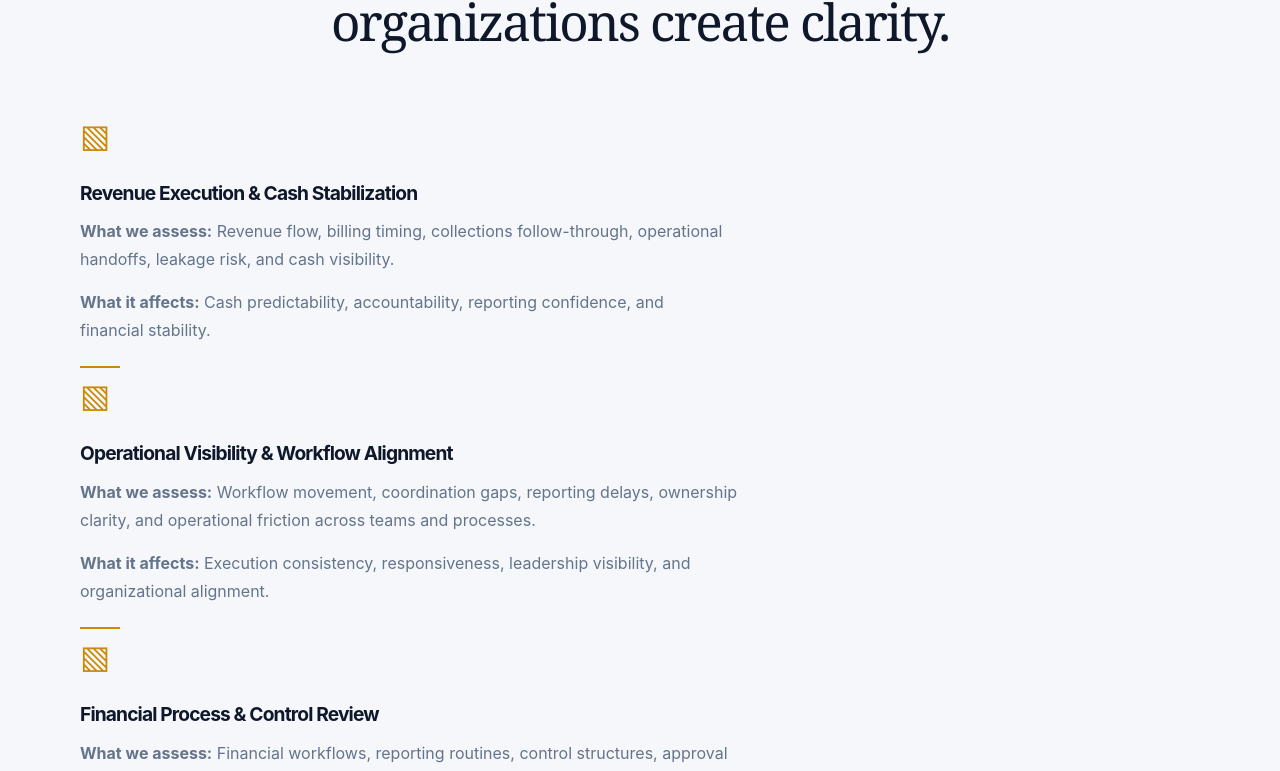
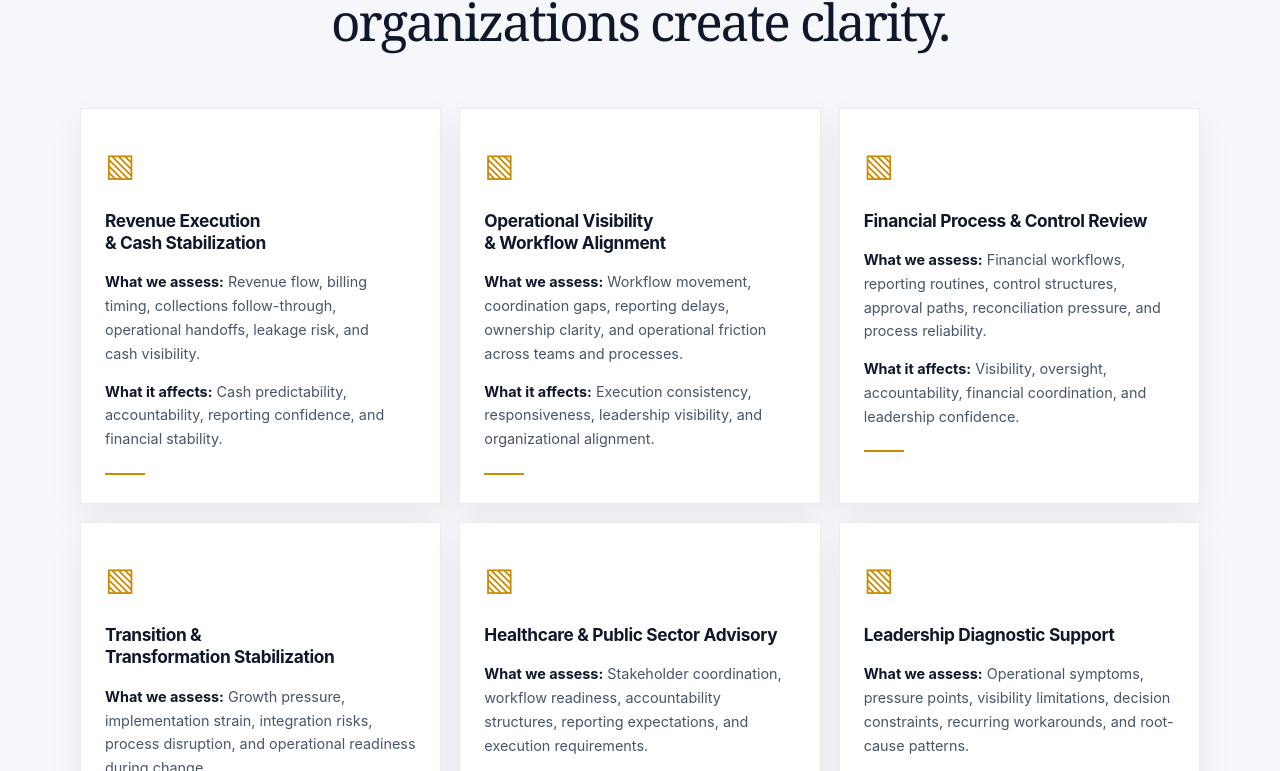
Before and after one commit to pjechete/prosperity-heritage-Advisory-Services, a Next.js app: page /services in a window 1280 px wide. Shown: the part 2029-2800 px from the top of the page. Built offline with nearby package versions, Linux system fonts and the light colour scheme.

Commit message:
Update globals.css

```diff
--- a/src/app/globals.css
+++ b/src/app/globals.css
@@ -830,7 +830,62 @@ p {
   margin: 14px 0 0;
   color: rgba(255, 255, 255, 0.82);
 }
+/* =========================
+   PREMIUM SERVICES PAGE
+========================= */
 
+.phs-service-grid {
+  display: grid;
+  grid-template-columns: repeat(3, 1fr);
+  gap: 18px;
+}
+
+.phs-service-card {
+  min-height: 340px;
+  padding: 28px 24px;
+  background: #ffffff;
+  border: 1px solid rgba(15, 23, 42, 0.08);
+  box-shadow: 0 14px 35px rgba(15, 23, 42, 0.06);
+}
+
+.phs-service-card h3 {
+  margin: 0 0 16px;
+  color: var(--navy);
+  font-size: 1.08rem;
+  line-height: 1.3;
+  letter-spacing: -0.02em;
+}
+
+.phs-service-card p {
+  margin: 0 0 14px;
+  color: #475569;
+  font-size: 0.9rem;
+  line-height: 1.65;
+}
+
+.phs-service-card strong {
+  color: var(--navy);
+  font-weight: 700;
+}
+
+.phs-environment-grid {
+  display: grid;
+  grid-template-columns: repeat(2, 1fr);
+  gap: 18px;
+}
+
+@media (max-width: 1080px) {
+  .phs-service-grid {
+    grid-template-columns: repeat(2, 1fr);
+  }
+}
+
+@media (max-width: 640px) {
+  .phs-service-grid,
+  .phs-environment-grid {
+    grid-template-columns: 1fr;
+  }
+}
 /* =========================
    CTA BAND
 ========================= */
```
